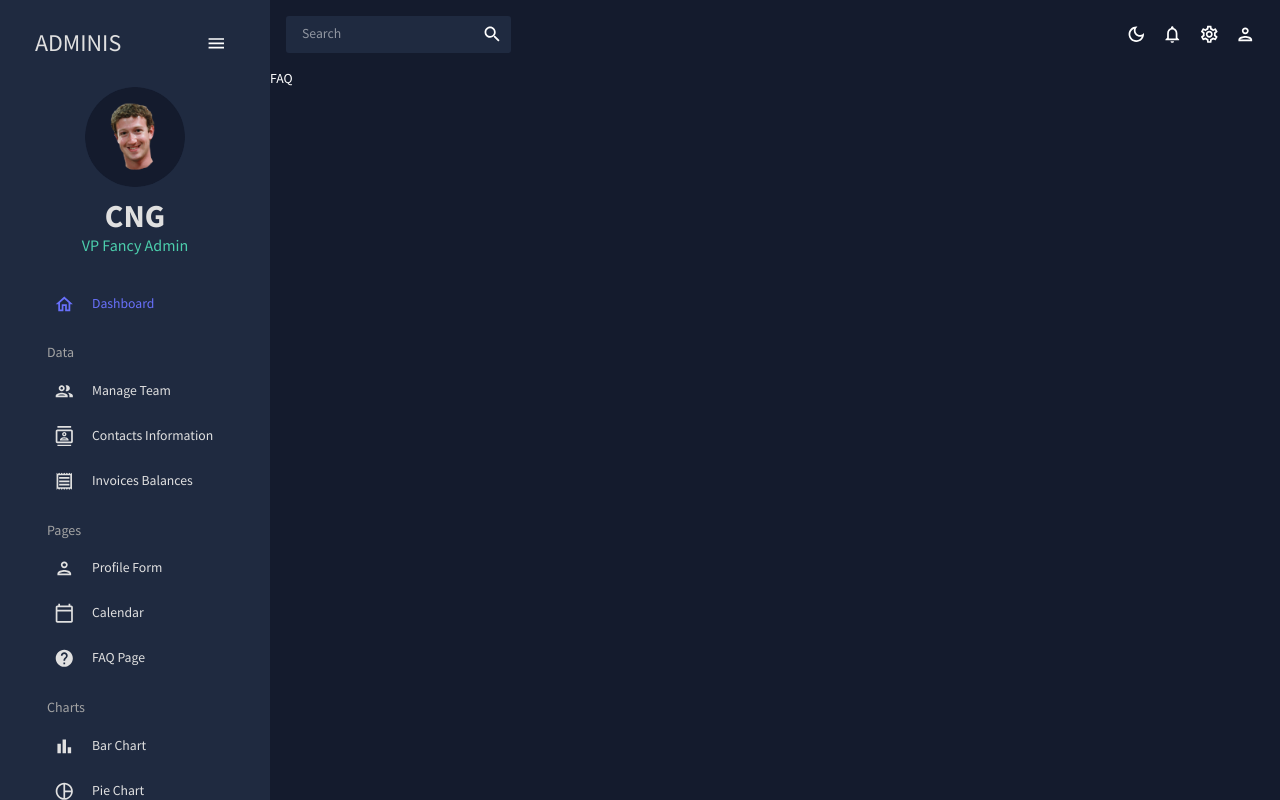
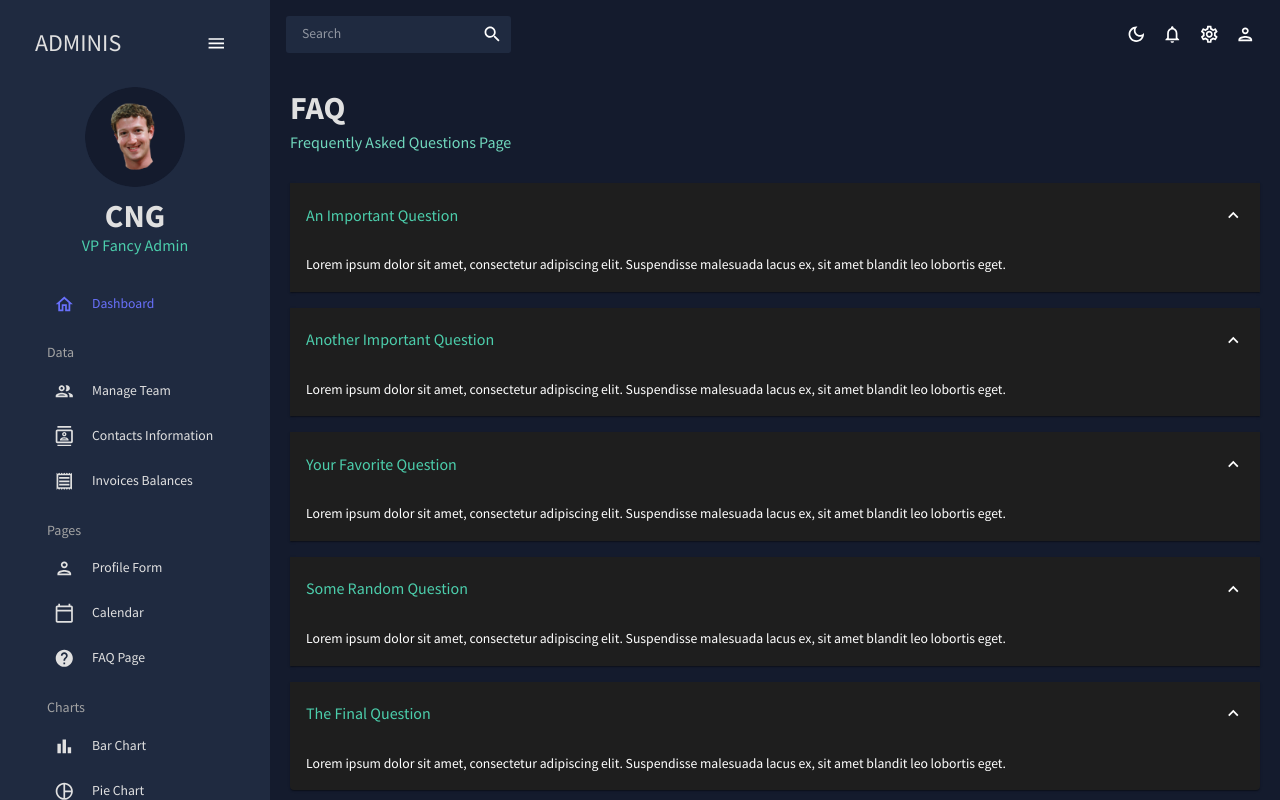
Before and after one commit to CarlosNG93/dashboard, a React (Create React App) app: page /faq in a window 1280 px wide. Built offline with nearby package versions, Linux system fonts and the light colour scheme.

Commit message:
feat: FAQ scene implemented

```diff
--- a/src/scenes/faq/index.jsx
+++ b/src/scenes/faq/index.jsx
@@ -1,9 +1,86 @@
-import React from 'react';
+import { Box, useTheme } from "@mui/material";
+import Header from "../../components/Header";
+import Accordion from "@mui/material/Accordion";
+import AccordionSummary from "@mui/material/AccordionSummary";
+import AccordionDetails from "@mui/material/AccordionDetails";
+import Typography from "@mui/material/Typography";
+import ExpandMoreIcon from "@mui/icons-material/ExpandMore";
+import { tokens } from "../../theme";
 
 const FAQ = () => {
+  const theme = useTheme();
+  const colors = tokens(theme.palette.mode);
   return (
-	<div>FAQ</div>
-  )
-}
+    <Box m="20px">
+      <Header title="FAQ" subtitle="Frequently Asked Questions Page" />
+
+      <Accordion defaultExpanded>
+        <AccordionSummary expandIcon={<ExpandMoreIcon />}>
+          <Typography color={colors.greenAccent[500]} variant="h5">
+            An Important Question
+          </Typography>
+        </AccordionSummary>
+        <AccordionDetails>
+          <Typography>
+            Lorem ipsum dolor sit amet, consectetur adipiscing elit. Suspendisse
+            malesuada lacus ex, sit amet blandit leo lobortis eget.
+          </Typography>
+        </AccordionDetails>
+      </Accordion>
+      <Accordion defaultExpanded>
+        <AccordionSummary expandIcon={<ExpandMoreIcon />}>
+          <Typography color={colors.greenAccent[500]} variant="h5">
+            Another Important Question
+          </Typography>
+        </AccordionSummary>
+        <AccordionDetails>
+          <Typography>
+            Lorem ipsum dolor sit amet, consectetur adipiscing elit. Suspendisse
+            malesuada lacus ex, sit amet blandit leo lobortis eget.
+          </Typography>
+        </AccordionDetails>
+      </Accordion>
+      <Accordion defaultExpanded>
+        <AccordionSummary expandIcon={<ExpandMoreIcon />}>
+          <Typography color={colors.greenAccent[500]} variant="h5">
+            Your Favorite Question
+          </Typography>
+        </AccordionSummary>
+        <AccordionDetails>
+          <Typography>
+            Lorem ipsum dolor sit amet, consectetur adipiscing elit. Suspendisse
+            malesuada lacus ex, sit amet blandit leo lobortis eget.
+          </Typography>
+        </AccordionDetails>
+      </Accordion>
+      <Accordion defaultExpanded>
+        <AccordionSummary expandIcon={<ExpandMoreIcon />}>
+          <Typography color={colors.greenAccent[500]} variant="h5">
+            Some Random Question
+          </Typography>
+        </AccordionSummary>
+        <AccordionDetails>
+          <Typography>
+            Lorem ipsum dolor sit amet, consectetur adipiscing elit. Suspendisse
+            malesuada lacus ex, sit amet blandit leo lobortis eget.
+          </Typography>
+        </AccordionDetails>
+      </Accordion>
+      <Accordion defaultExpanded>
+        <AccordionSummary expandIcon={<ExpandMoreIcon />}>
+          <Typography color={colors.greenAccent[500]} variant="h5">
+            The Final Question
+          </Typography>
+        </AccordionSummary>
+        <AccordionDetails>
+          <Typography>
+            Lorem ipsum dolor sit amet, consectetur adipiscing elit. Suspendisse
+            malesuada lacus ex, sit amet blandit leo lobortis eget.
+          </Typography>
+        </AccordionDetails>
+      </Accordion>
+    </Box>
+  );
+};
 
 export default FAQ;
```
